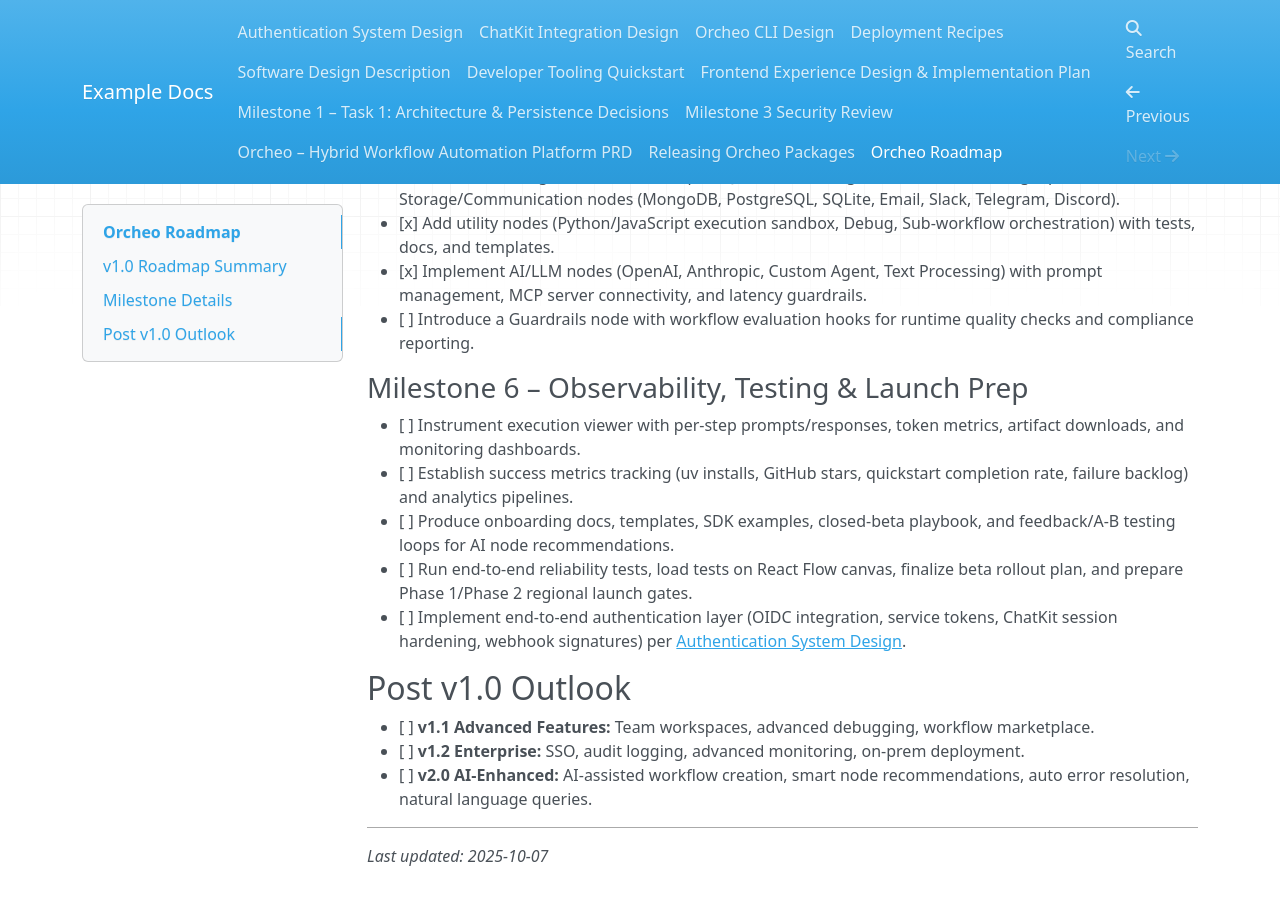
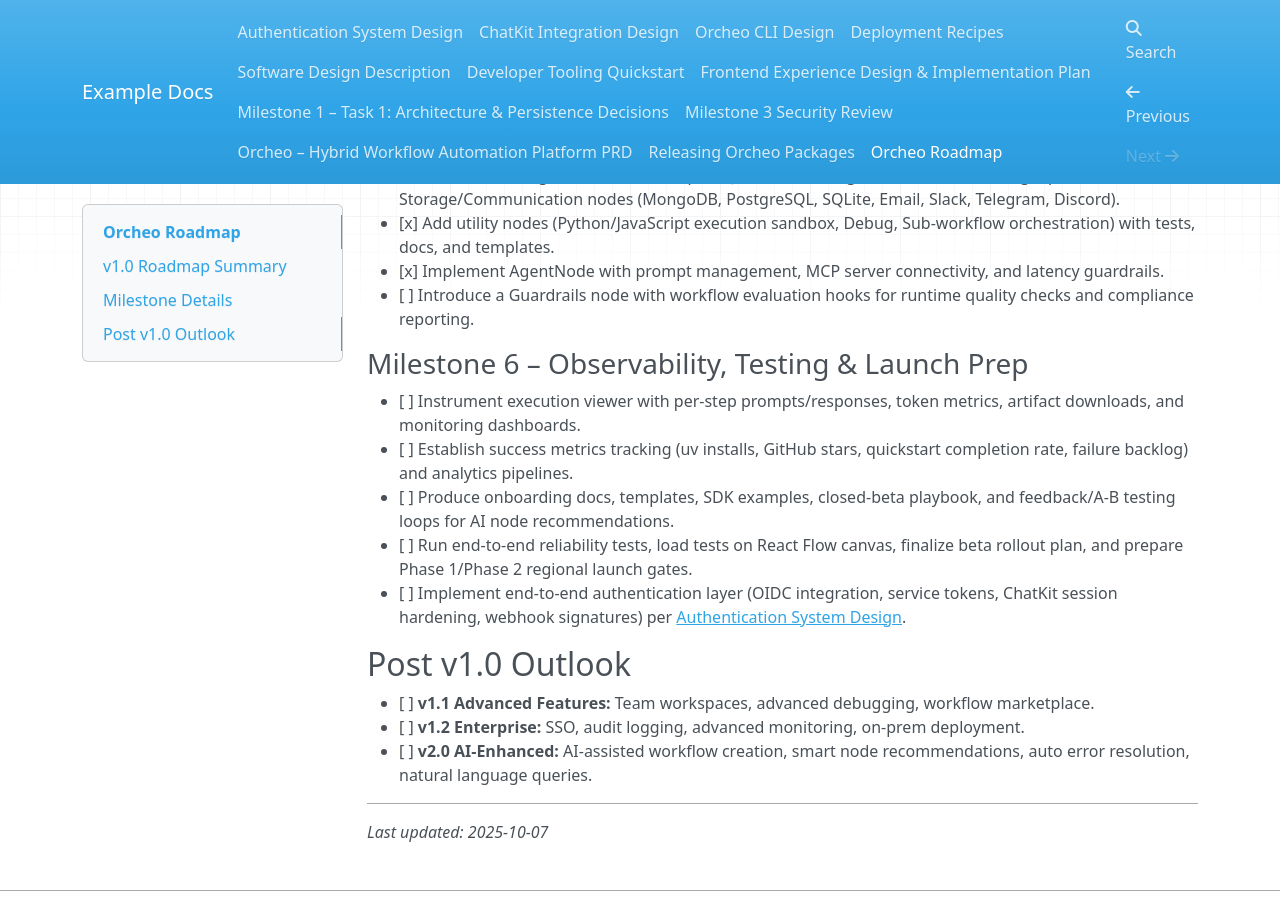
Before and after one commit to ShaojieJiang/orcheo, an MkDocs documentation site: the page built from docs/roadmap.md, in a window 1280 px wide and 900 px high, scrolled down 2368 px. Built offline with MkDocs 1.6.1, drawn with Linux system fonts in a browser that asks for light colours; nearby versions of some CDN libraries.

Commit message:
Update roadmap

```diff
--- a/docs/roadmap.md
+++ b/docs/roadmap.md
@@ -58,7 +58,7 @@
 - [x] Design and implement ChatKit integration across demo frontend, backend endpoint, LangGraph workflow, and SQLite persistence (see [ChatKit Integration Design](./chatkit_integration_design.md)).
 - [x] Build Data & Logic nodes (HTTP Request, JSON Processing, Data Transform, Merge) plus Storage/Communication nodes (MongoDB, PostgreSQL, SQLite, Email, Slack, Telegram, Discord).
 - [x] Add utility nodes (Python/JavaScript execution sandbox, Debug, Sub-workflow orchestration) with tests, docs, and templates.
-- [x] Implement AI/LLM nodes (OpenAI, Anthropic, Custom Agent, Text Processing) with prompt management, MCP server connectivity, and latency guardrails.
+- [x] Implement AgentNode with prompt management, MCP server connectivity, and latency guardrails.
 - [ ] Introduce a Guardrails node with workflow evaluation hooks for runtime quality checks and compliance reporting.
 
 ### Milestone 6 – Observability, Testing & Launch Prep
```
